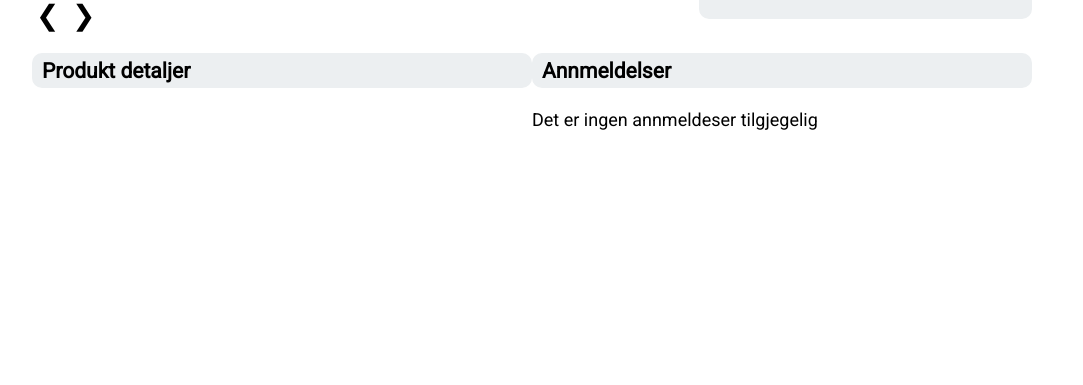
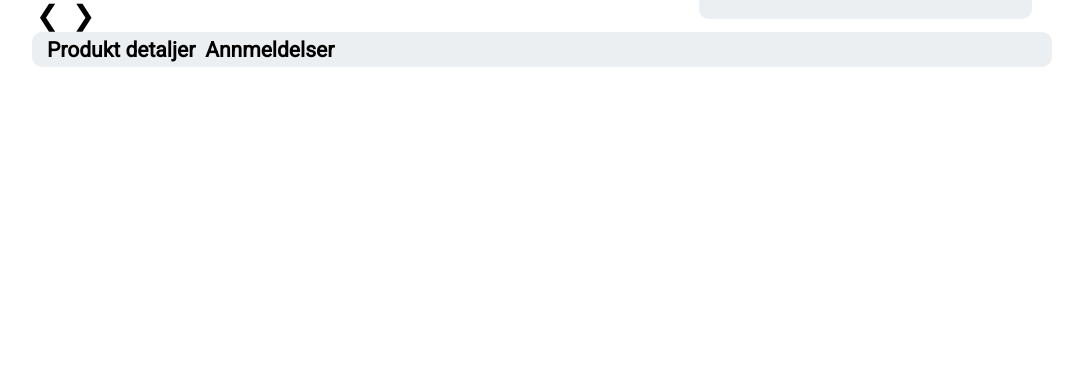
Before and after one commit to GekkoJr/arsoppgave-1, a PHP site: page /produkt.php?id=1 in a window 1280 px wide. Shown: the part 415-800 px from the top of the page, without its empty margins (108-1191 px from the left). Run offline with PHP 8.4, Linux system fonts and the light colour scheme; data that the repository does not hold is empty.

Commit message:
produkt side nesten ferdig

```diff
--- a/admin/nytt_produkt.php
+++ b/admin/nytt_produkt.php
@@ -45,7 +45,6 @@ if ($_SESSION['admin'] === true) {
                 $ok = FALSE;
             }
         }
-        echo "-- hve med ?--";
         //sjekker om det allerde finnes et bilde med samme navn
         if (file_exists($upload_file)) {
             echo "filen eksister allerede";
@@ -67,7 +66,6 @@ if ($_SESSION['admin'] === true) {
                 echo 'upload succes';
                 echo $upload_file;
                 array_push($images, $filename);
-                print_r($images);
             } else {
                 echo 'upload failed';
             }
--- /dev/null
+++ b/js/tabs.js
@@ -0,0 +1,24 @@
+let tabs = document.querySelectorAll(".tab")
+let div = document.querySelectorAll(".tab-con")
+let index2 = 0;
+
+fjern()
+tabs.forEach(element => {
+    let tall = index2;
+    element.addEventListener("click", () => {
+        fjern()
+        div[tall].style.display = "flex"
+        element.classList.add("underline")
+    })
+    index2++;
+})
+
+div[0].style.display = "flex"
+function fjern() {
+    div.forEach(element => {
+        element.style.display = "none";
+        tabs.forEach(tab => {
+            tab.classList.remove("underline")
+        })
+    })
+}
--- a/produkt.php
+++ b/produkt.php
@@ -21,6 +21,7 @@ $miniBeskriv = $produkt['miniBeskriv'];
 $pris = $produkt['pris']
 
 ?>
+<!DOCTYPE html>
 <html lang="en">
 <head>
     <link href="style.css" rel="stylesheet">
@@ -102,17 +103,20 @@ if ($_POST['antall']) {
         </div>
 
     </div>
-    <div class="split-div">
+
+    <div class="tabcontainer">
         <div>
-            <h3>Produkt detaljer</h3>
+            <h3 class="tab">Produkt detaljer</h3>
+            <h3 class="tab">Annmeldelser</h3>
+        </div>
+        <div class="tab-con">
             <p><?php echo $produkt['beskrivelse'] ?></p>
         </div>
-        <div>
-            <h3>Annmeldelser</h3>
+        <div class="tab-con">
             <p>Det er ingen annmeldeser tilgjegelig</p>
         </div>
-    </div>
-    <script src="js/velgAntall.js"></script>
+        <script src="js/tabs.js"></script>
+        <script src="js/velgAntall.js"></script>
 </main>
 </body>
 
--- a/style.css
+++ b/style.css
@@ -194,18 +194,23 @@ div p .kjop-container form input {
   display: flex;
 }
 
-.split-div {
+.tabcontainer > :nth-child(1) {
   width: 100%;
+  background-color: #eceff1;
   display: flex;
-  justify-content: space-between;
-}
-.split-div div {
-  flex: 45%;
-}
-.split-div div h3 {
-  background-color: #eceff1;
   padding: 5px 10px;
   border-radius: 10px;
+}
+.tabcontainer > :nth-child(1) h3 {
+  margin: 0 5px;
+}
+
+.tab:hover {
+  cursor: pointer;
+}
+
+.underline {
+  text-decoration: 2px underline black;
 }
 
 /*Style for header*/
--- a/style.scss
+++ b/style.scss
@@ -190,7 +190,7 @@ a {
 }
 
 .kjop-container {
-  background-color: #{$contrast};
+  background-color: $contrast;
   height: 350px;
   border-radius: 10px;
   flex: 1;
@@ -207,9 +207,9 @@ a {
 
     button[type="submit"] {
       width: 100%;
-      background-color: #{$backgroundColor};
+      background-color: $backgroundColor;
       border-radius: 10px;
-      border: 1px solid #{$text};
+      border: 1px solid $text;
       height: 30px;
       font-size: 1.1em;
 
@@ -241,22 +241,30 @@ a {
   display: flex;
 }
 
-.split-div {
-  width: 100%;
-  display: flex;
-  justify-content: space-between;
+.tabcontainer {
+   > :nth-child(1) {
+    width: 100%;
+    background-color: $contrast;
+     display: flex;
+     padding: 5px 10px;
+     border-radius: 10px;
 
-  div {
-    flex: 45%;
+     h3 {
+       margin: 0 5px;
+     }
+}
+}
 
-    h3 {
-      background-color: #{$contrast};
-      padding: 5px 10px;
-      border-radius: 10px;
-    }
+.tab {
+
+  &:hover {
+    cursor: pointer;
   }
 }
 
+.underline {
+  text-decoration: 2px underline black;
+}
 
 ////////////////////////////////////////////////////////////////
 /*Style for header*/
```
Also changed, not shown: product_img/Gaming PC 6996 vrom/Navnløs.jpg (added), product_img/Gaming PC 6996 vrom/images.jpg (added), product_img/Gaming PC 6996 vrom/post-249793-1255120949_thumb.jpg (added), 1 other file.
